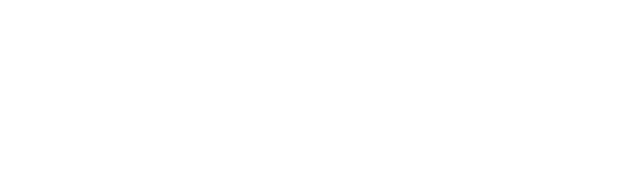
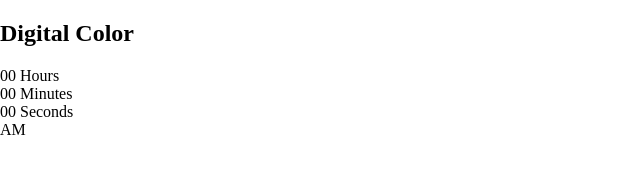
Before and after one commit to nsevindi87/digitalclock, a plain HTML site: page index.html in a window 1280 px wide. Shown: the whole page, without its empty margins (0-640 px from the left). Drawn offline with Linux system fonts and the light colour scheme.

Commit message:
Pages were created

```diff
--- a/index.html
+++ b/index.html
@@ -4,9 +4,31 @@
     <meta charset="UTF-8">
     <meta http-equiv="X-UA-Compatible" content="IE=edge">
     <meta name="viewport" content="width=device-width, initial-scale=1.0">
+    <link rel="stylesheet" href="style.css">
     <title>Digital Clock</title>
 </head>
 <body>
+    <h2>Digital Color</h2>
+    <div class="clock">
+        <div>
+            <span id="hour">00</span>
+            <span class="text">Hours</span>
+        </div>
+        <div>
+            <span id="minutes">00</span>
+            <span class="text">Minutes</span>
+        </div>
+        <div>
+        <span id="seconds">00</span>
+        <span class="text">Seconds</span>
+        </div>
+        <div>
+        <span id="ampm">AM</span>
+        </div>
+    </div>
 
+
+
+    <script src="script.js"></script>
 </body>
 </html>
--- /dev/null
+++ b/style.css
@@ -0,0 +1,4 @@
+body {
+    margin: 0;
+
+}
```
Also changed, not shown: script.js (added).
